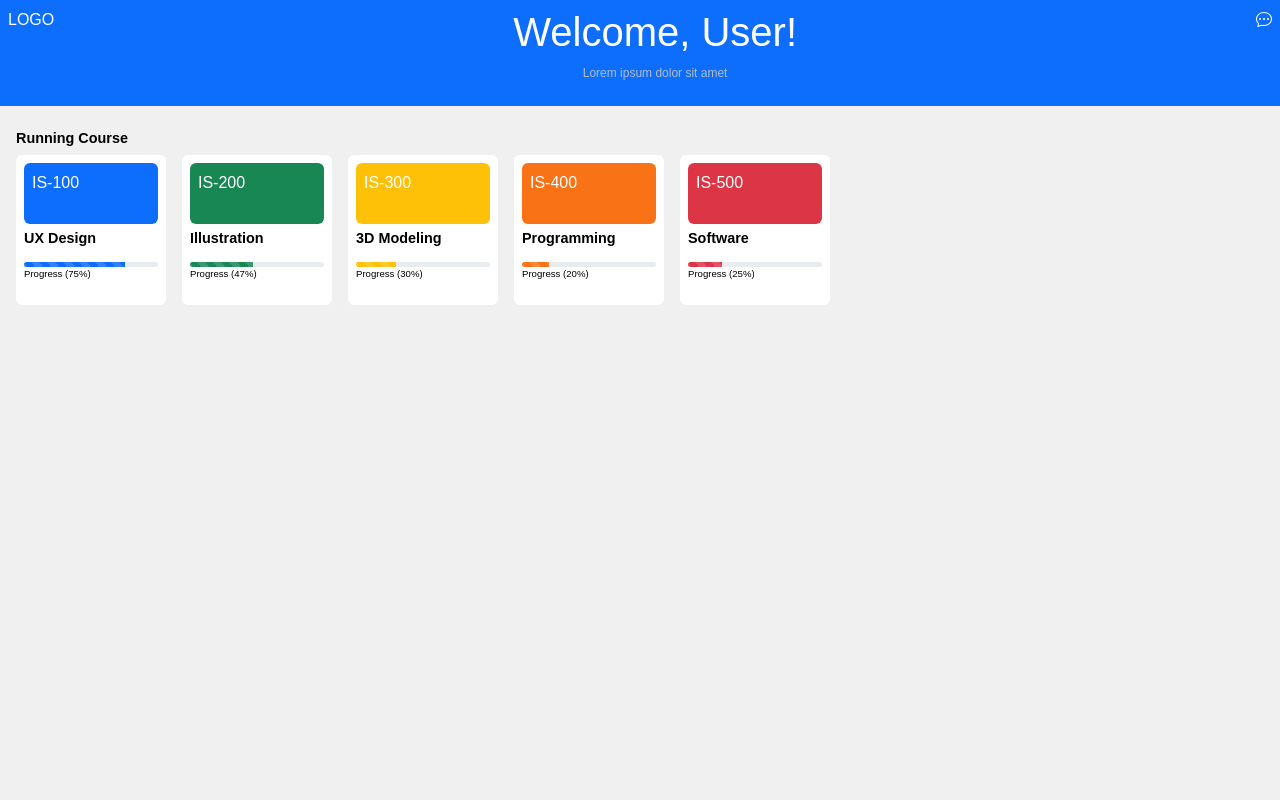
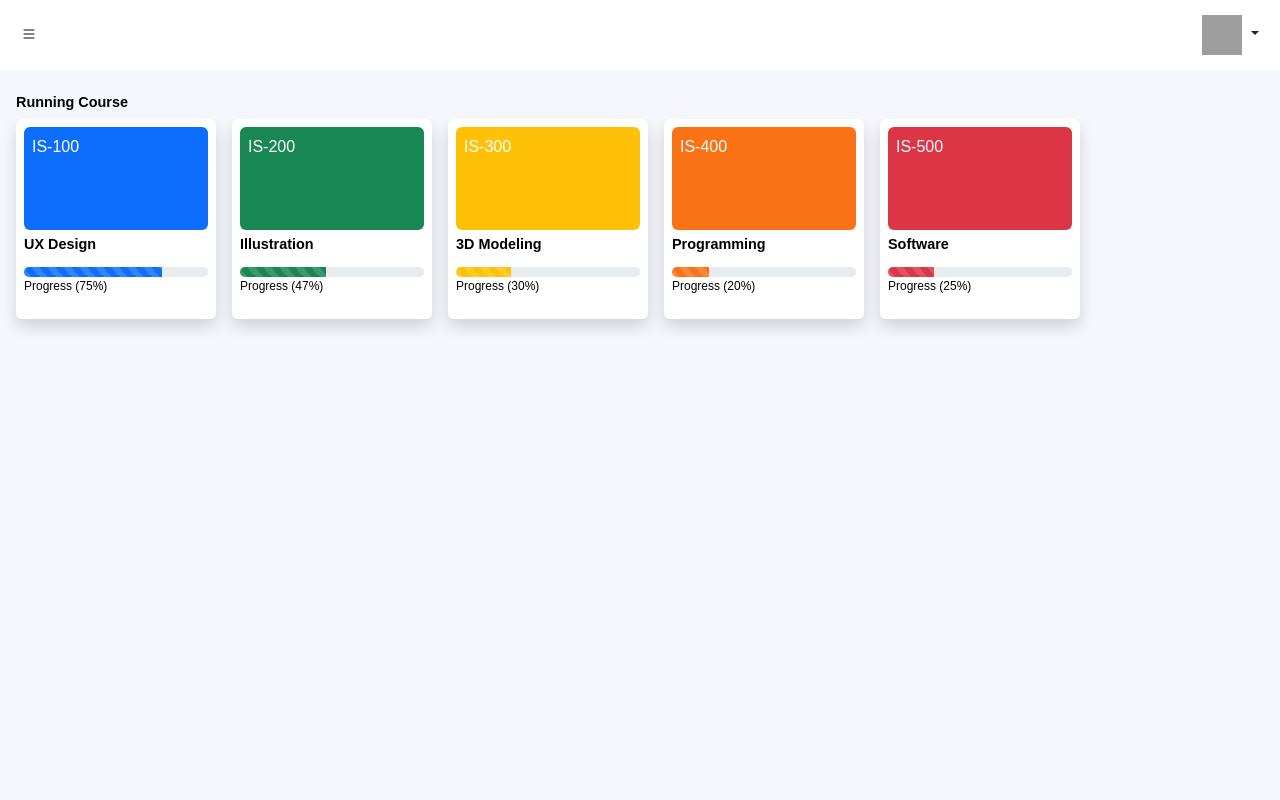
Before and after one commit to CoFlores-12/IS-Project, a PHP site: page /views/students/home/index.php in a window 1280 px wide. Run offline with PHP 8.4, Linux system fonts and the light colour scheme; grey boxes are pictures that could not be loaded.

Commit message:
redesign

```diff
--- a/fiveserver.config.js
+++ /dev/null
@@ -1,4 +0,0 @@
-
-module.exports = {
-  php: "C:\\xampp\\php\\php.exe"
-}
--- a/public/css/homeStudents.css
+++ b/public/css/homeStudents.css
@@ -12,14 +12,14 @@
     background-color: transparent;
 }
 .card-course {
-    height: 150px;
+    height: 200px;
     aspect-ratio: 1/1;
     background-color: var(--bg) !important;
     border: none;
     flex: 0 0 auto;
 }
 .progress {
-    height: 5px;
+    height: 10px;
 }
 .card-body {
     padding: .5rem !important;
@@ -27,3 +27,8 @@
     flex-direction: column;
 }
 .card-body > .name {flex: 4;}
+
+#offcanvasExample {
+    background-color: var(--bg);
+    color: var(--text);
+}
--- a/public/css/theme.css
+++ b/public/css/theme.css
@@ -1,12 +1,12 @@
 /* Varibales */
 :root {
-    --primary-color: #2970ff;
-    --accent-color: #3625d1;
+    --primary-color: #176b87;
+    --accent-color: #86b6f6;
     --text: #000000;
     --text-inverter: #fff;
     --bg: #fff;
     --shadow: #0000001e;
-    --bg-aux: #f0f0f0;
+    --bg-aux: #F5F7FD;
     --secondary-color: rgb(179, 188, 197);
     --border-color: #1c1c1c;
 }
@@ -14,8 +14,8 @@
 /* dark mode */
 @media (prefers-color-scheme: dark) {
     :root {
-        --primary-color: #2970ff;
-        --accent-color: #3625d1;
+        --primary-color: #176b87;
+        --accent-color: #86b6f6;
         --text: #ffffff;
         --text-inverter: #000;
         --bg: #242424;
@@ -134,6 +134,9 @@ html, body {
 
 .space-x-12 { margin-left: 3rem; }
 
+.bg {background-color: var(--bg) !important;}
+.bg-aux {background-color: var(--bg-aux);}
+
 .bg-blue { background-color: var(--accent-color); }
 .bg-red { background-color: #f56565; }
 .bg-green { background-color: #48bb78; }
@@ -218,7 +221,7 @@ a{
 }
 
 .text {color: var(--text) !important;}
-.text-secundary {color: var(--secondary-color) !important;}
+.text-secondary {color: var(--secondary-color) !important;}
 .btn-outline { border-color: var(--border-color) !important; }
 .text-inverter { color: var(--text-inverter);}
 .bg-aux { background-color: var(--bg-aux);}
--- a/views/students/home/index.php
+++ b/views/students/home/index.php
@@ -13,22 +13,43 @@
 </head>
 <body>
     <div class="main">
-        <div class="header p-2 text-inverter bg-primary">
+        <div class="offcanvas offcanvas-start bg" tabindex="-1" id="offcanvasExample" aria-labelledby="offcanvasExampleLabel">
+            <div class="offcanvas-header justify-between">
+                <h5 class="offcanvas-title" id="offcanvasExampleLabel">Menu</h5>
+                <button type="button" class="btn bg text" data-bs-dismiss="offcanvas" aria-label="Close">
+                    <i class="bi bi-x"></i>
+                </button>
+            </div>
+            <div class="offcanvas-body">
+
+
+            </div>
+        </div>
+        <div class="header p-2 text-inverter bg">
             <div class="flex justify-between">
-                <div class="logo">LOGO</div>
-                <div class="info text-center">
-                    <h1>Welcome, User!</h1>
-                    <p class="text-secundary text-xs">Lorem ipsum dolor sit amet</p>
-                </div>
-                <div class="noti">
-                    <i class="bi bi-chat-dots"></i>
-                </div>
+                <button class="btn bg text" type="button" data-bs-toggle="offcanvas" data-bs-target="#offcanvasExample" aria-controls="offcanvasExample">
+                    <i class="bi bi-list"></i>
+                </button>
+
+                <div class="btn-group">
+                    <button type="button" class="btn bg dropdown-toggle" data-bs-toggle="dropdown" aria-expanded="false">
+                        <img height="40px" width="40px" src='https://avataaars.io/?avatarStyle=Circle&topType=LongHairStraight&accessoriesType=Blank&hairColor=BrownDark&facialHairType=Blank&clotheType=BlazerShirt&eyeType=Default&eyebrowType=Default&mouthType=Default&skinColor=Light'/>
+
+                    </button>
+                    <ul class="dropdown-menu">
+                        <li><a class="dropdown-item" href="#">My profile</a></li>
+                        <li><a class="dropdown-item" href="#">Messages</a></li>
+                        <li><a class="dropdown-item" href="#">requests</a></li>
+                        <li><hr class="dropdown-divider"></li>
+                        <li><a class="dropdown-item" href="/">Logout <i class="bi bi-box-arrow-right"></i></a></li>
+                    </ul>
+                 </div>
             </div>
         </div>
         <div class="courses-container">
             <h5 class="text-md font-bold pt-4 pl-4">Running Course</h5>
-            <div class="courses pl-4 pr-4">
-                <div class="card card-course">
+            <div class="courses pl-4 pr-4 pb-4">
+                <div class="card card-course shadow">
                     <div class="card-body">
                         <div class="name w-full rounded p-2 bg-primary text-white mb-1">
                             IS-100
@@ -38,11 +59,11 @@
                             <div class="progress mt-1">
                                 <div class="progress-bar progress-bar-striped progress-bar-animated" role="progressbar" aria-valuenow="75" aria-valuemin="0" aria-valuemax="100" style="width: 75%"></div>
                             </div>
-                            <p class="font-light text-xxs">Progress (75%)</p>
+                            <p class="font-light text-xs">Progress (75%)</p>
                         </div>
                     </div>
                 </div>
-                <div class="card card-course">
+                <div class="card card-course shadow">
                     <div class="card-body">
                         <div class="name w-full rounded  p-2 bg-success text-white mb-1">
                             IS-200
@@ -51,10 +72,10 @@
                         <div class="progress mt-1">
                             <div class="progress-bar bg-success progress-bar-striped progress-bar-animated" role="progressbar" aria-valuenow="47" aria-valuemin="0" aria-valuemax="100" style="width: 47%"></div>
                         </div>
-                        <p class="font-light text-xxs">Progress (47%)</p>
+                        <p class="font-light text-xs">Progress (47%)</p>
                     </div>
                 </div>
-                <div class="card card-course">
+                <div class="card card-course  shadow">
                     <div class="card-body">
                         <div class="name w-full rounded  p-2 bg-warning text-white mb-1">
                             IS-300
@@ -63,10 +84,10 @@
                         <div class="progress mt-1">
                             <div class="progress-bar bg-warning progress-bar-striped progress-bar-animated" role="progressbar" aria-valuenow="30" aria-valuemin="0" aria-valuemax="100" style="width: 30%"></div>
                         </div>
-                        <p class="font-light text-xxs">Progress (30%)</p>
+                        <p class="font-light text-xs">Progress (30%)</p>
                     </div>
                 </div>
-                <div class="card card-course">
+                <div class="card card-course  shadow">
                     <div class="card-body">
                         <div class="name w-full rounded  p-2 bg-orange-500 text-white mb-1">
                             IS-400
@@ -75,10 +96,10 @@
                         <div class="progress mt-1">
                             <div class="progress-bar bg-orange-500 progress-bar-striped progress-bar-animated" role="progressbar" aria-valuenow="20" aria-valuemin="0" aria-valuemax="100" style="width: 20%"></div>
                         </div>
-                        <p class="font-light text-xxs">Progress (20%)</p>
+                        <p class="font-light text-xs">Progress (20%)</p>
                     </div>
                 </div>
-                <div class="card card-course">
+                <div class="card card-course shadow">
                     <div class="card-body">
                         <div class="name w-full rounded  p-2 bg-danger text-white mb-1">
                             IS-500
@@ -87,13 +108,13 @@
                         <div class="progress mt-1">
                             <div class="progress-bar progress-bar-striped bg-danger progress-bar-animated" role="progressbar" aria-valuenow="25" aria-valuemin="0" aria-valuemax="100" style="width: 25%"></div>
                         </div>
-                        <p class="font-light text-xxs">Progress (25%)</p>
+                        <p class="font-light text-xs">Progress (25%)</p>
                     </div>
                 </div>
             </div>
         </div>
     </div>
 
-    <script src="/public/bootstrap-5.3.3-dist/js/bootstrap.min.js"></script>
+    <script src="/public/bootstrap-5.3.3-dist/js/bootstrap.bundle.min.js"></script>
 </body>
 </html>
```
